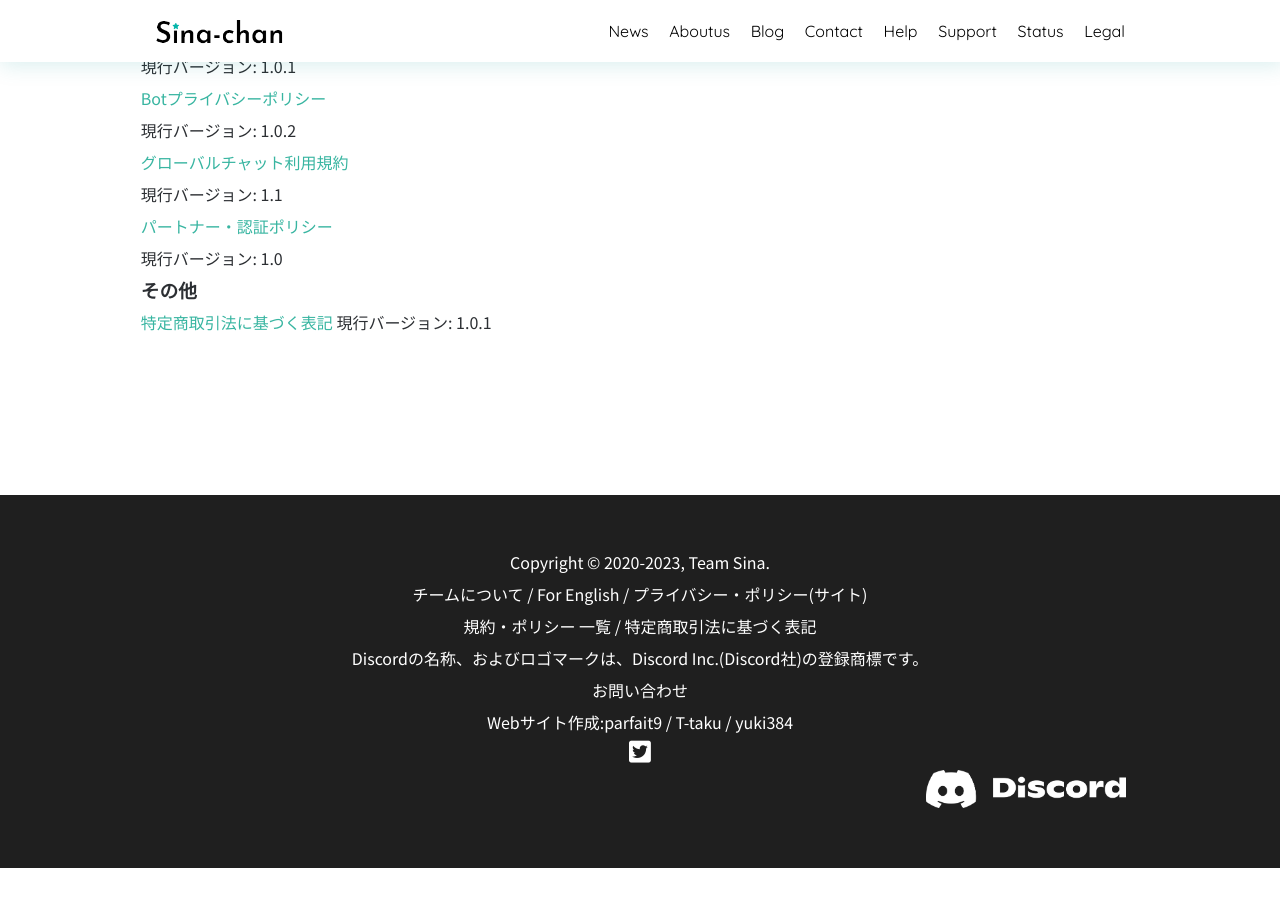
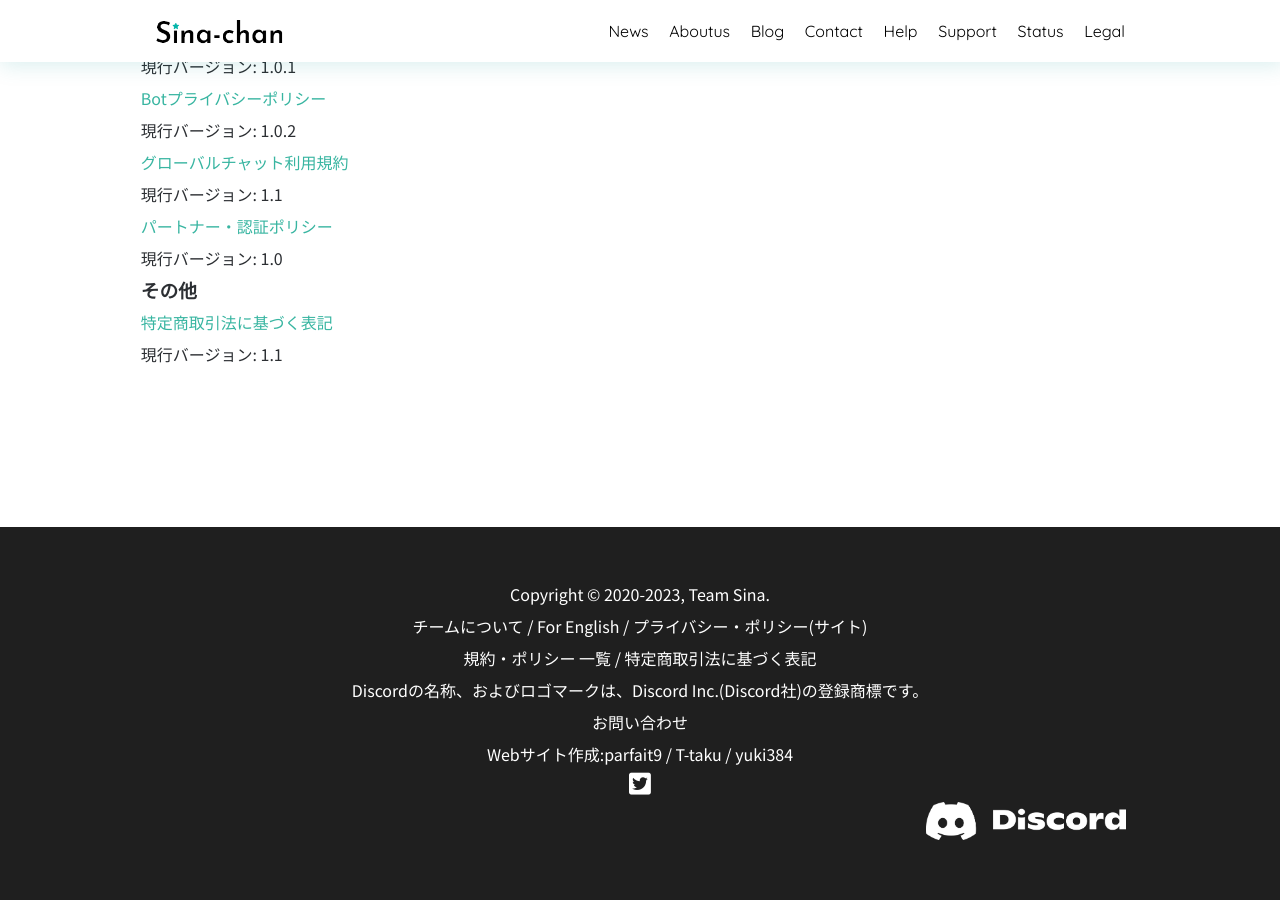
Before and after one commit to SinaKitagami/sinakitagami.github.io, a Jekyll site: the page built from legal.md, in a window 1280 px wide and 900 px high, scrolled down 572 px. Built offline with Jekyll 4.4.1, drawn with Linux system fonts in a browser that asks for light colours; nearby versions of some CDN libraries; a script that is not in the unit is left out; before the commit the page ends 1440 px from its top, so only the background shows below that.

Commit message:
Update legal.md

```diff
--- a/legal.md
+++ b/legal.md
@@ -39,5 +39,5 @@ date: 2023より
 
 ### その他
 
-<a href="{{site.url}}/legal/tradelaw" class="a-orange">特定商取引法に基づく表記</a>
-現行バージョン: 1.0.1
+<a href="{{site.url}}/legal/tradelaw" class="a-orange">特定商取引法に基づく表記</a><br>
+現行バージョン: 1.1
```
